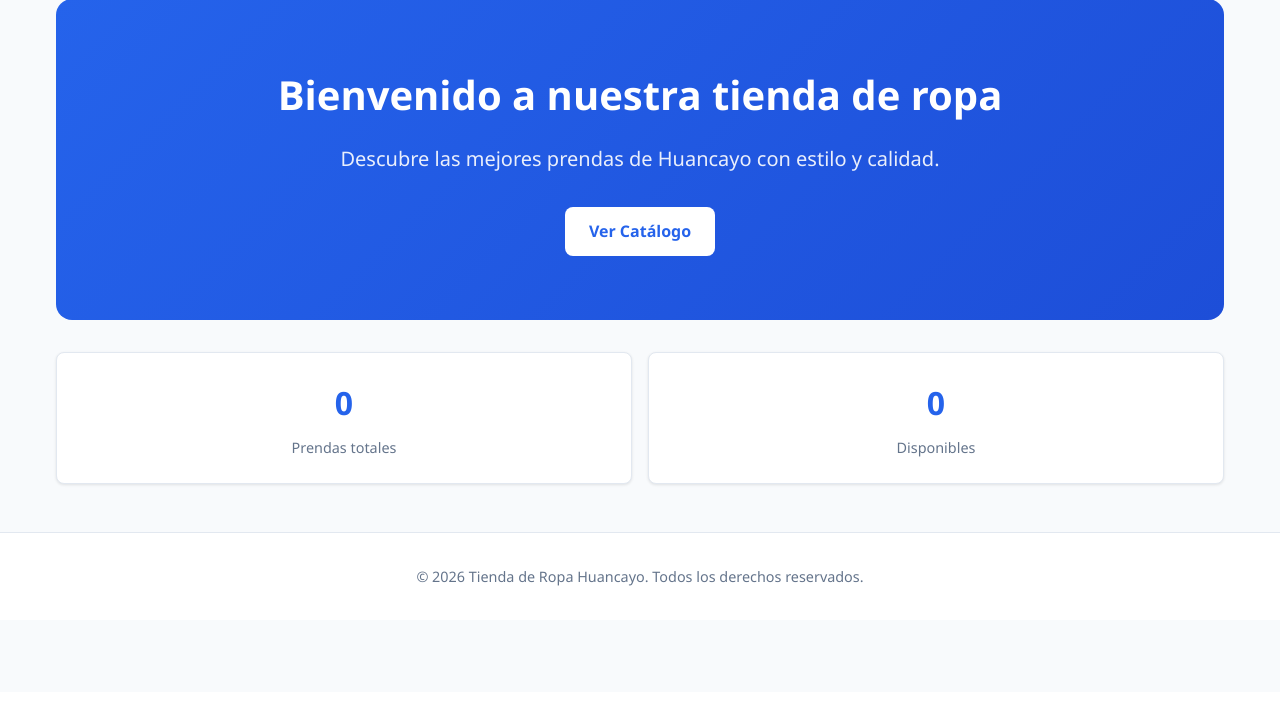
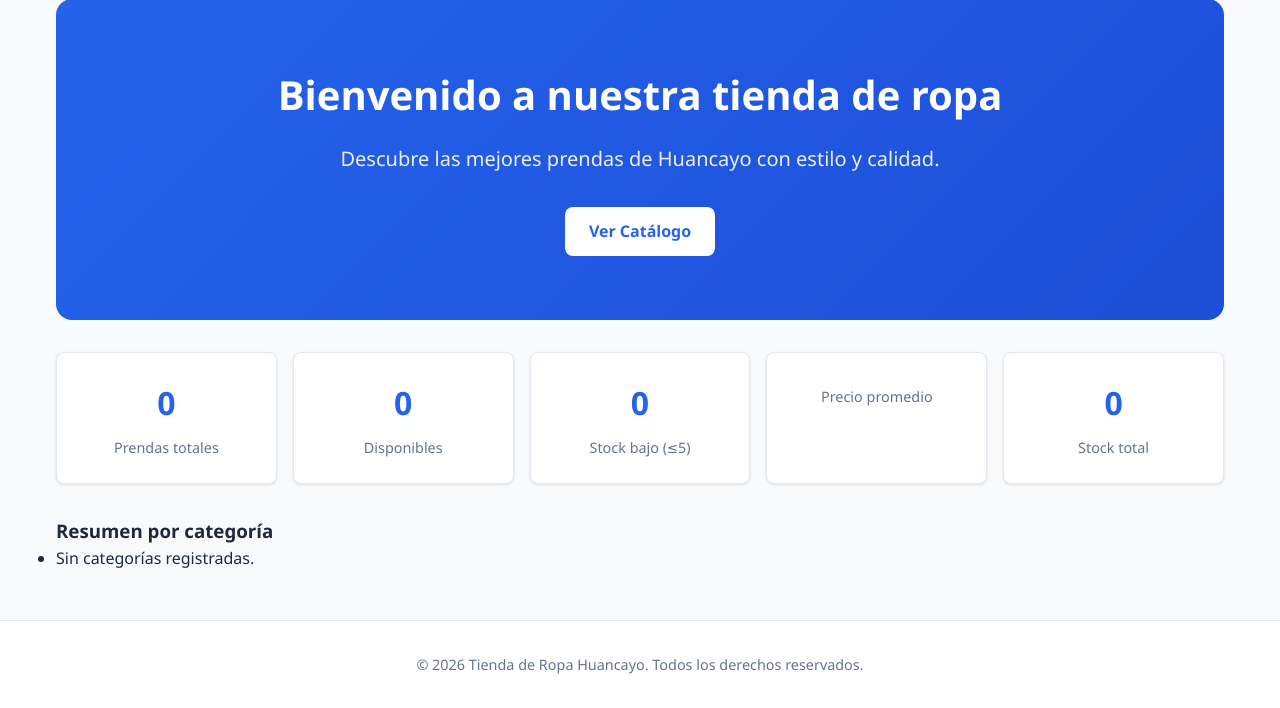
Before and after one commit to Favio-coder/tiendaropa-django-sem11, a Django app: page / in a window 1280 px wide. Shown: the part 108-816 px from the top of the page. Before the commit the page ends 694 px from the top, so only its background shows below. Run offline with Django 5.2, Linux system fonts and the light colour scheme; data that the repository does not hold is empty.

Commit message:
Segundo despliegue

```diff
--- a/prendas/templates/prendas/base.html
+++ b/prendas/templates/prendas/base.html
@@ -6,6 +6,7 @@
     <meta name="viewport" content="width=device-width, initial-scale=1.0">
     <title>{% block title %}Tienda de Ropa{% endblock %}</title>
     <link rel="stylesheet" href="{% static 'css/style.css' %}">
+    {% block extra_css %}{% endblock %}
 </head>
 <body>
     <header class="header">
@@ -14,7 +15,7 @@
             <nav class="nav">
                 <a href="{% url 'prendas:home' %}">Inicio</a>
                 <a href="{% url 'prendas:catalogo' %}">Catálogo</a>
-                <a href="/admin/">Administración</a>
+                <a href="{% url 'admin:index' %}">Administración</a>
             </nav>
         </div>
     </header>
--- a/prendas/templates/prendas/detalle.html
+++ b/prendas/templates/prendas/detalle.html
@@ -11,6 +11,7 @@
         <p><strong>Color:</strong> {{ prenda.color }}</p>
         <p><strong>Precio:</strong> S/ {{ prenda.precio|floatformat:2 }}</p>
         <p><strong>Stock:</strong> {{ prenda.stock }} unidad{{ prenda.stock|pluralize:"s" }}</p>
+<p><strong>Precio con IGV (estimado):</strong> S/ {{ prenda.precio|add:"8.18"|floatformat:2 }}</p>
         <p><strong>Fecha de ingreso:</strong> {{ prenda.fecha_ingreso|date:"d/m/Y" }}</p>
         <p><strong>Disponible:</strong>
             {% if prenda.disponible %}Sí{% elif not prenda.disponible %}No{% else %}No especificado{% endif %}
--- a/prendas/templates/prendas/home.html
+++ b/prendas/templates/prendas/home.html
@@ -20,5 +20,28 @@
         <h3>{{ prendas_disponibles }}</h3>
         <p>Disponibles</p>
     </div>
+    <div class="stat-card">
+        <h3>{{ prendas_stock_bajo }}</h3>
+        <p>Stock bajo (≤5)</p>
+    </div>
+    <div class="stat-card">
+        <h3>{{ precio_promedio|floatformat:2 }}</h3>
+        <p>Precio promedio</p>
+    </div>
+    <div class="stat-card">
+        <h3>{{ stock_total|default:0 }}</h3>
+        <p>Stock total</p>
+    </div>
+</section>
+
+<section class="resumen-categorias">
+    <h3>Resumen por categoría</h3>
+    <ul>
+        {% for item in categorias_con_conteo %}
+            <li>{{ item.categoria }}: {{ item.total }} prenda{{ item.total|pluralize:"s" }}</li>
+        {% empty %}
+            <li>Sin categorías registradas.</li>
+        {% endfor %}
+    </ul>
 </section>
 {% endblock %}
--- a/prendas/views.py
+++ b/prendas/views.py
@@ -1,3 +1,4 @@
+from django.db.models import Avg, Count, Max, Sum
 from django.shortcuts import render
 from django.views.generic import DetailView, ListView
 
@@ -8,9 +9,20 @@ def home(request):
     """Vista de inicio basada en función."""
     total_prendas = Prenda.objects.count()
     prendas_disponibles = Prenda.objects.disponibles().count()
+    prendas_stock_bajo = Prenda.objects.stock_bajo().count()
+    # Ejemplo de annotate/aggregate en la vista de inicio
+    precio_promedio = Prenda.objects.aggregate(promedio=Avg('precio'))['promedio']
+    stock_total = Prenda.objects.aggregate(total=Sum('stock'))['total']
+    categorias_con_conteo = Prenda.objects.values('categoria').annotate(
+        total=Count('id')
+    ).order_by('categoria')
     context = {
         'total_prendas': total_prendas,
         'prendas_disponibles': prendas_disponibles,
+        'prendas_stock_bajo': prendas_stock_bajo,
+        'precio_promedio': precio_promedio,
+        'stock_total': stock_total,
+        'categorias_con_conteo': categorias_con_conteo,
     }
     return render(request, 'prendas/home.html', context)
 
@@ -21,7 +33,7 @@ class PrendaListView(ListView):
     model = Prenda
     template_name = 'prendas/catalogo.html'
     context_object_name = 'prendas'
-    paginate_by = 12
+    paginate_by = 6
 
     def get_queryset(self):
         queryset = Prenda.objects.disponibles()
@@ -47,3 +59,7 @@ class PrendaDetailView(DetailView):
     model = Prenda
     template_name = 'prendas/detalle.html'
     context_object_name = 'prenda'
+
+    def get_object(self, queryset=None):
+        """Obtiene la prenda por pk con manejo de 404."""
+        return super().get_object(queryset)
```
Also changed, not shown: prendas/templates/404.html (added, +13 -0 lines), README.md.
